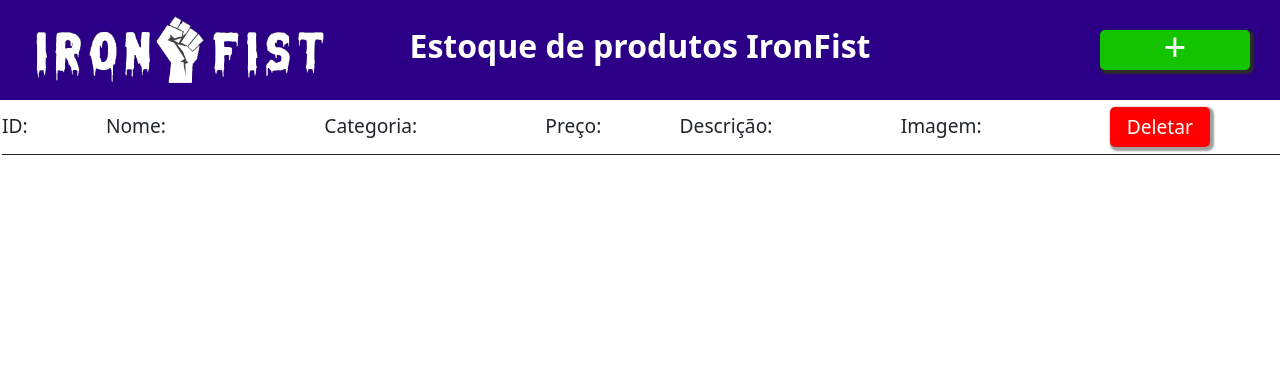
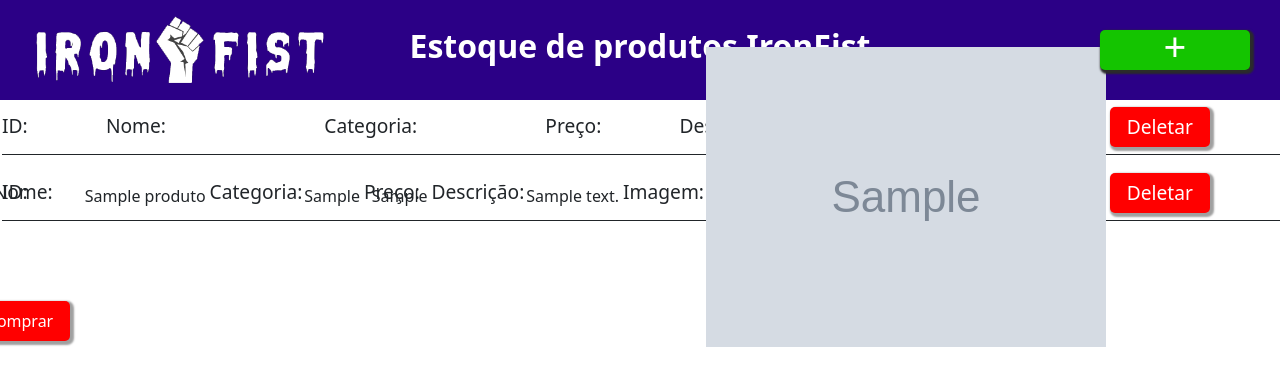
Before and after one commit to h1deoutz/ironfist, a PHP site: page /estoque.php in a window 1280 px wide. Shown: the top 386 px of the page. Run offline with PHP 8.4, Linux system fonts and the light colour scheme; tables that the repository leaves empty or names only in its code hold one stand-in row (values such as "Sample post"); grey boxes marked "Sample" are stand-in pictures.

Commit message:
Update estoque.php

```diff
--- a/index/estoque.php
+++ b/index/estoque.php
@@ -32,6 +32,50 @@
             </li>
 
         </ul>
+
+        <?php
+          include 'connect.php';
+
+        $sql = "SELECT id, nome_prod, desc_prod, preco, img, categoria FROM produto";
+        $result = $conn->query($sql);
+
+        if ($result->num_rows > 0) {
+          // output data of each row
+          while($row = $result->fetch_assoc()) {
+          //echo "id: " . $row["id"]. " - Nome: " . $row["nome_prod"]. " " . $row["desc_prod"]. " " .$row["preco"]. "<br>";
+
+
+        ?>
+        <ul>
+            <li>
+                <p class="id">ID: <h6><?php echo $row["id"]?></h6> </p>
+                <p class="name">Nome: <h6><?php echo $row["nome_prod"]?></h6> </p>
+                <p class="category">Categoria: <h6><?php echo $row["categoria"]?></h6> </p>
+                <p class="price">Preço: <h6><?php echo $row["preco"]?></h6> </p>
+                <p class="description">Descrição: <h6><?php echo $row["desc_prod"]?></h6> </p>
+                <p class="image">Imagem: <h6><img src = "<?php echo $row["img"]?>"/></h6> </p>
+                <button>Deletar</button>
+            </li>
+
+        </ul>
+        <div class="box">
+            <a href="paginas/produto1.php">
+            <div class="img-box">
+                <img class="images" src="">
+            </div></a>
+            <div class="bottom">6
+              <p></p>
+              <h2 class="item-price"></h2><button onclick="addtocart(1)">Comprar</button></div>
+            </div>
+        </div>
+        </div>
+        <?php
+        }
+      } else {
+        echo "0 results";
+      }
+        $conn->close();
+        ?>
     </div>
 
     <div class="addproduct">
```
